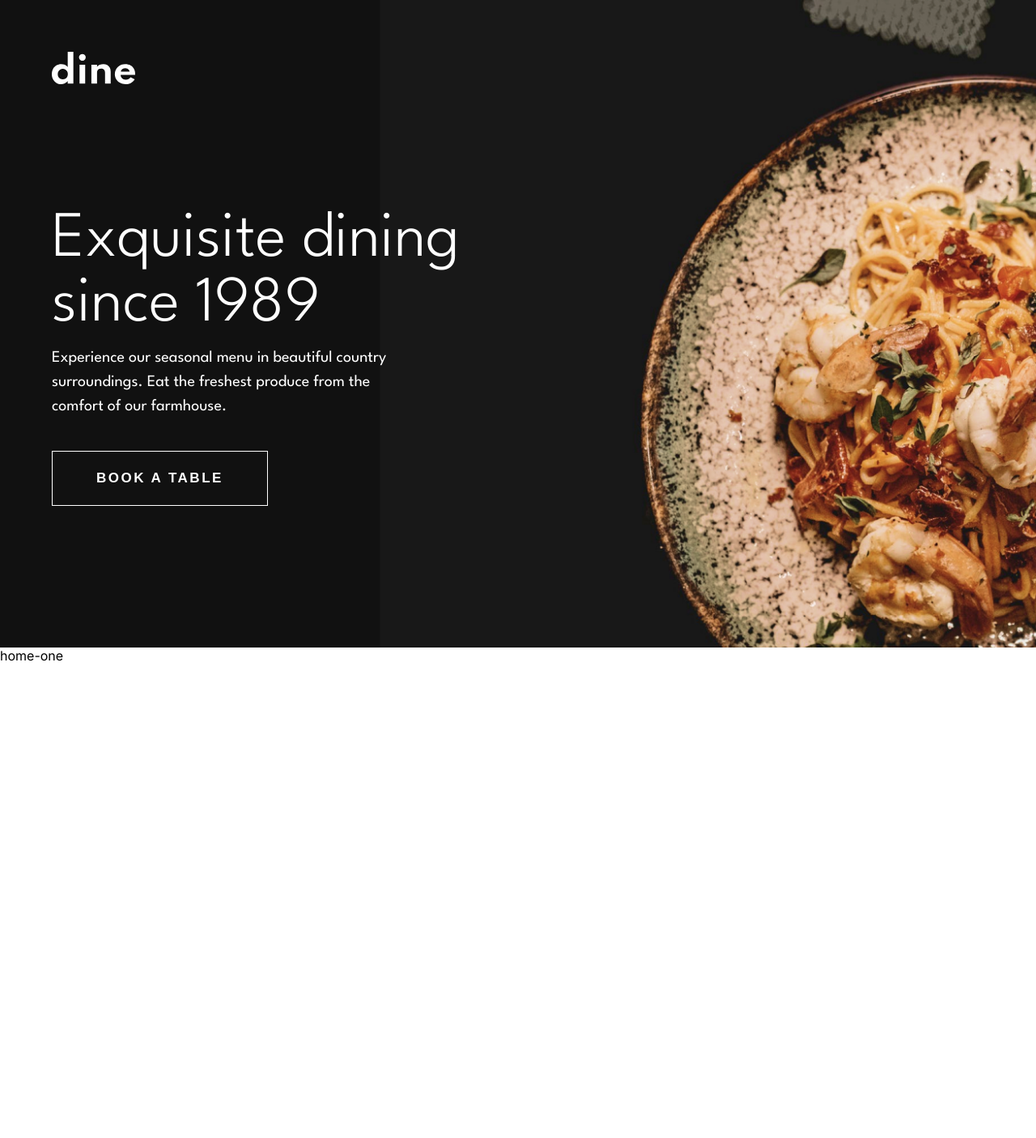
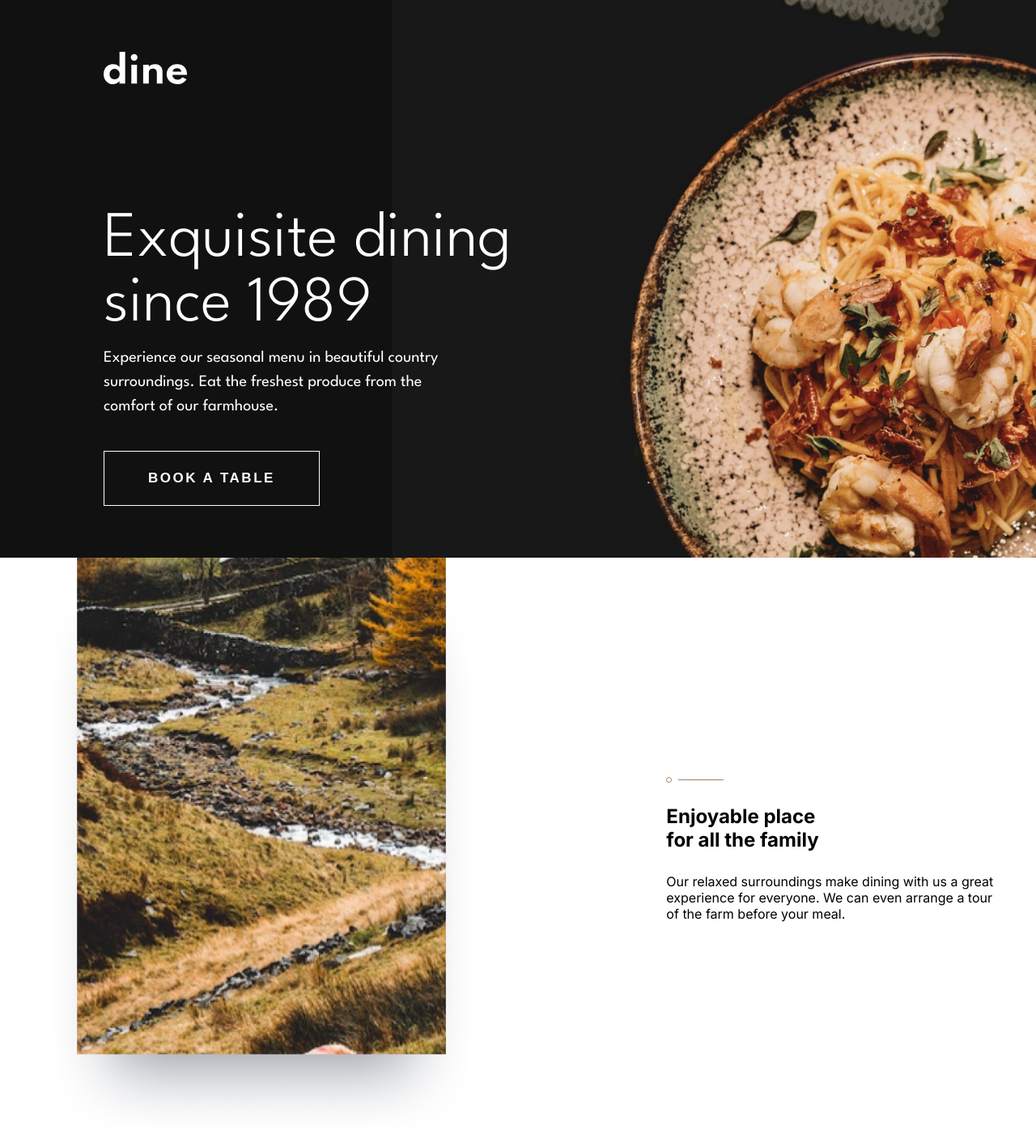
Before and after one commit to tornike2002/food-website, a Next.js app: page / in a window 1280 px wide. Shown: the top 1406 px of the page at 81% size. Before the commit the page ends 820 px from the top, so only its background shows below. Built offline with nearby package versions, Linux system fonts and the light colour scheme.

Commit message:
added structure for section 1

```diff
--- a/src/app/page.tsx
+++ b/src/app/page.tsx
@@ -26,13 +26,12 @@ export default function Home() {
   );
 }
 const HomeHeader = styled.header`
-  background: url("/assets/home-pizza.jpg") no-repeat;
-  background-position: center top;
+  background: url("/assets/home-pizza.jpg") no-repeat center center;
   background-size: cover;
-  min-height: 100vh;
+  min-height: 85vh;
   width: 100%;
   color: #ffffff;
-  padding: 5% 5%;
+  padding: 5% 10%;
   display: flex;
   flex-direction: column;
   gap: 153px;
--- a/src/components/home-sections/home-one.tsx
+++ b/src/components/home-sections/home-one.tsx
@@ -1,7 +1,40 @@
-    import Image from "next/image"
-
+import Image from "next/image";
+import styled from "styled-components";
+import Line from "/public/assets/title-line.svg";
+import ImgBackground from "/public/assets/image-background.svg";
+import SectionImg from "/public/assets/home-side1.png";
 export default function HomeOne() {
   return (
-    <div>home-one</div>
-  )
+    <HomeSectionOne>
+      <Image src={SectionImg} alt="Section one Img" width={540} height={720} />
+
+      <div className="SectionOne-wrapper">
+        <Image src={Line} alt="Divider" />
+        <h1>
+          Enjoyable place
+          <br /> for all the family
+        </h1>
+        <p>
+          Our relaxed surroundings make dining with us a great
+          <br /> experience for everyone. We can even arrange a tour
+          <br /> of the farm before your meal.
+        </p>
+      </div>
+    </HomeSectionOne>
+  );
 }
+
+const HomeSectionOne = styled.section`
+  display: flex;
+  justify-content: space-around;
+  gap: 125px;
+  align-items: center;
+  .SectionOne-wrapper {
+    display: flex;
+    flex-direction: column;
+    gap: 27px;
+    h1{
+
+    }
+  }
+`;
```
Also changed, not shown: public/assets/image-background.svg (added), public/assets/title-line.svg (added), src/app/globals.css (line endings or trailing spaces).
